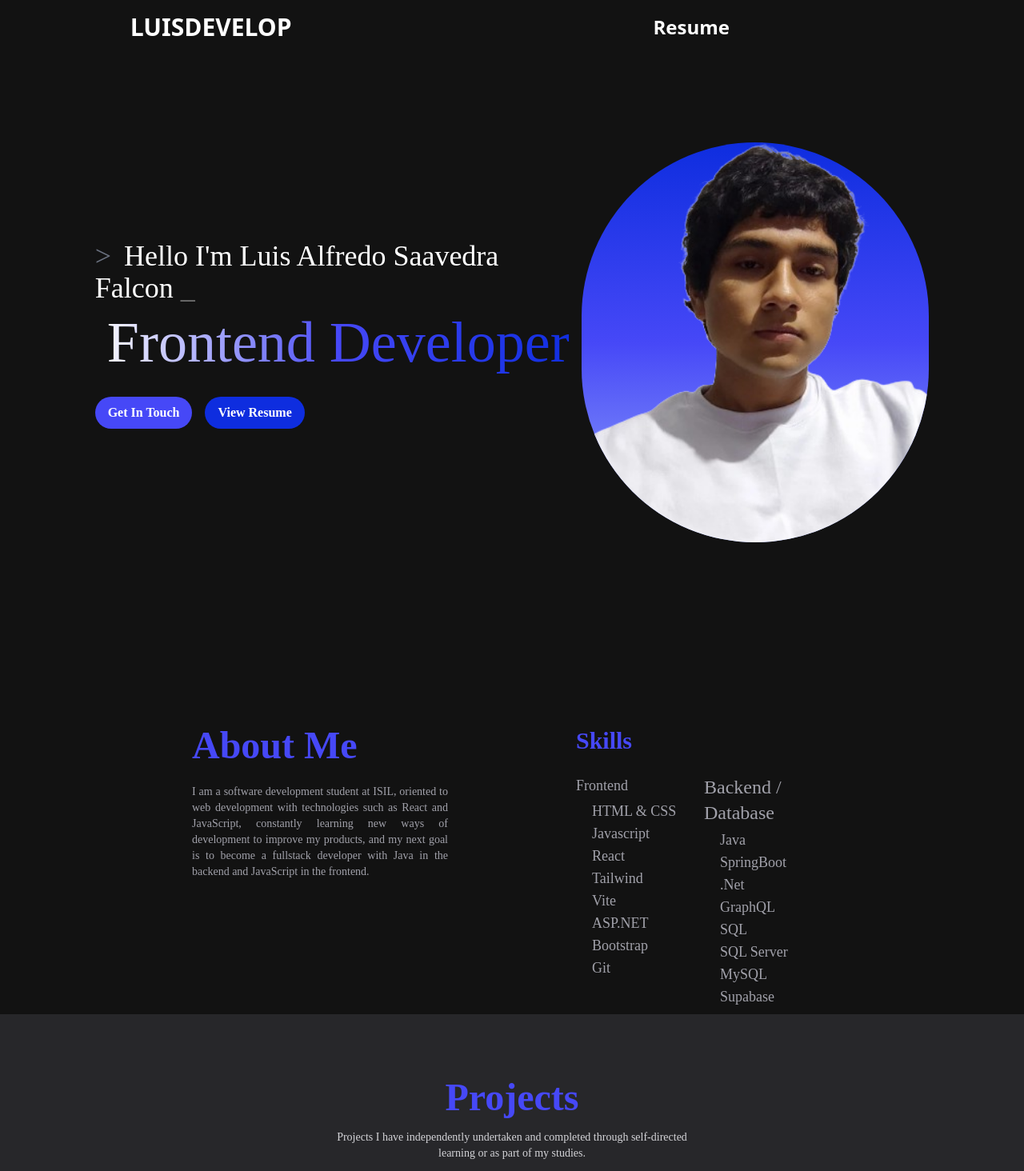
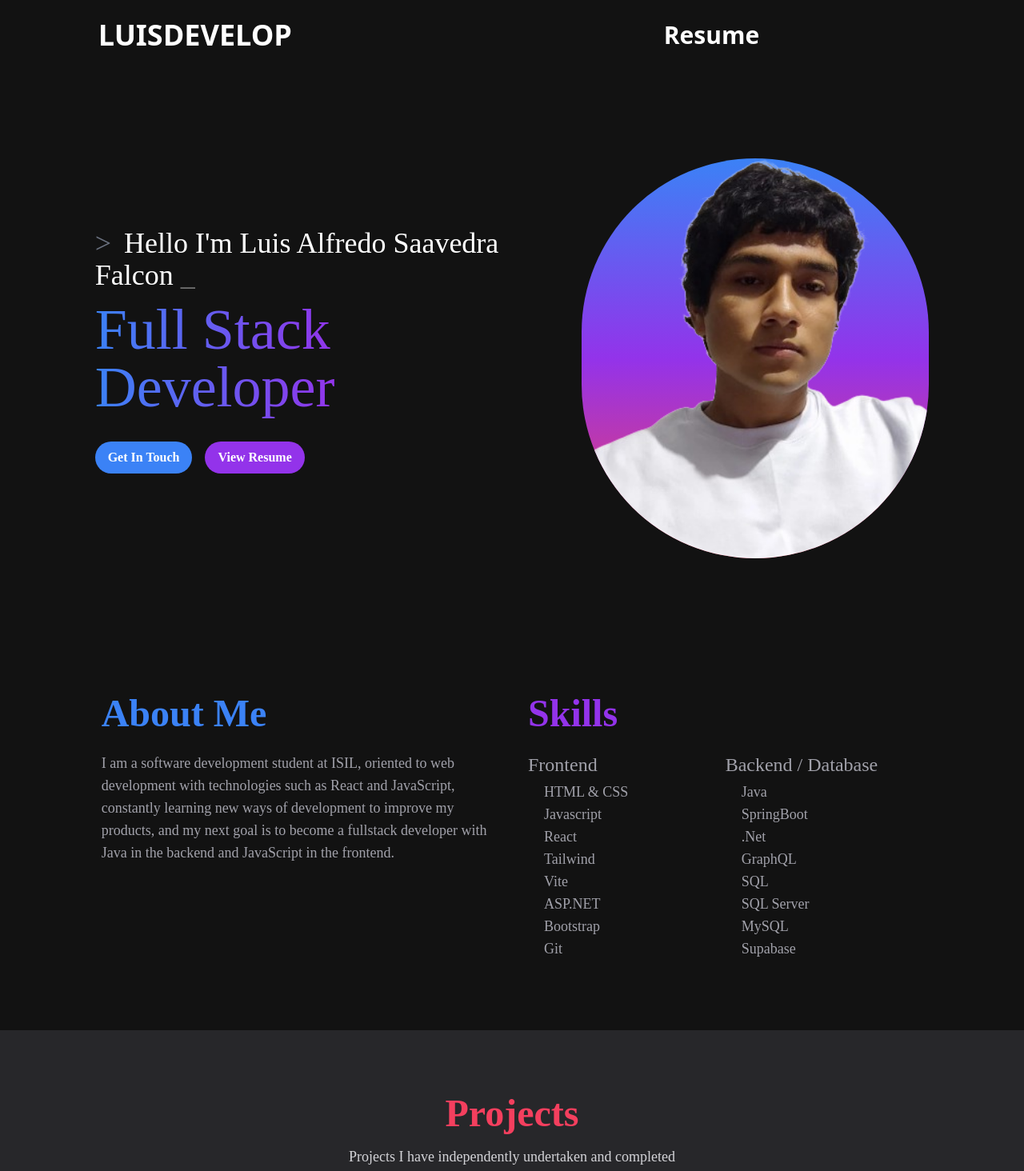
Before and after one commit to luisdevelop23/WebPortfolio, a React (Vite) app: page / in a window 1280 px wide. Shown: the top 1464 px of the page at 80% size. Built offline with nearby package versions, Linux system fonts and the light colour scheme; a web font is replaced by a local one.

Commit message:
cambio de colores, cambio de tamaños

```diff
--- a/src/components/AboutMe.jsx
+++ b/src/components/AboutMe.jsx
@@ -40,17 +40,17 @@ const AboutMe = () => {
   }, []);
 
   return (
-    <div className="flex w-full flex-col md:h-[60vh] md:w-9/12 md:flex-row md:py-10">
-      <div className="flex flex-col gap-y-6 p-5 md:w-6/12 md:p-20">
+    <div className="flex w-full flex-col md:h-[60vh] xl:w-10/12  md:flex-row md:py-10">
+      <div className="flex flex-col gap-y-6 p-5 md:w-6/12 ">
         <h1
           ref={aboutTitleRef}
-          className="NSB font-bold text-2xl text-[#4648f7] md:text-5xl"
+          className="NSB font-bold text-2xl text-[#3b82f6] md:text-5xl"
         >
           About Me
         </h1>
         <p
           ref={aboutTextRef}
-          className="NSB text-sm text-justify text-zinc-400 dark:text-zinc-100"
+          className="NSB text-sm  md:text-lg  text-zinc-400 dark:text-zinc-100"
         >
           I am a software development student at ISIL, oriented to web
           development with technologies such as React and JavaScript, constantly
--- a/src/components/BgBlue.jsx
+++ b/src/components/BgBlue.jsx
@@ -19,7 +19,7 @@ const BgBlue = () => {
   }, []);
 
   return (
-    <div className="hidden md:absolute z-10 flex h-[90vh] w-full items-end g-red-400 justify-between">
+    <div className="hidden md:absolute z-10  h-[90vh] w-full items-end g-red-400 justify-between">
       <span className="flex h-full flex-col justify-start">
         <svg
           ref={(el) => (circleRefs.current[0] = el)}
--- a/src/components/CardProject.jsx
+++ b/src/components/CardProject.jsx
@@ -8,7 +8,7 @@ const CardProject = ({ app }) => {
       <img className="rounded-lg" src={image} alt="" />
 
       <div className="flex items-center justify-between">
-        <h1 className="NSB text-md mx-2 flex items-center text-zinc-300 transition-all duration-100 hover:text-[#4648f7] md:text-2xl">
+        <h1 className="NSB text-md mx-2 flex items-center text-zinc-300 transition-all duration-100 hover:text-[#9333ea] md:text-2xl">
           {title}
         </h1>
       </div>
@@ -32,7 +32,7 @@ const CardProject = ({ app }) => {
           href={url}
           target="_blank"
           rel="noreferrer"
-          className="NSB text-md flex items-center p-1 text-xl text-zinc-100 transition-all duration-100 hover:text-[#4648f7] md:p-3 md:text-3xl"
+          className="NSB text-md flex items-center p-1 text-xl text-zinc-100 transition-all duration-100 hover:text-[#9333ea] md:p-3 md:text-3xl"
         >
           <span className="icon-[icon-park-solid--web-page]"></span>
         </a>
@@ -41,7 +41,7 @@ const CardProject = ({ app }) => {
             href={github}
             target="_blank"
             rel="noreferrer"
-            className="text-md p-1 text-xl text-zinc-100 transition-all duration-100 hover:text-[#4648f7] md:p-3 md:text-3xl"
+            className="text-md p-1 text-xl text-zinc-100 transition-all duration-100 hover:text-[#9333ea] md:p-3 md:text-3xl"
           >
             <span className="icon-[lucide--github]"></span>
           </a>
--- a/src/components/Header.jsx
+++ b/src/components/Header.jsx
@@ -42,42 +42,42 @@ const Header = () => {
   }, []);
 
   return (
-    <div className="relative flex h-[90vh] items-center justify-center md:h-[90vh] xl:w-full">
+    <div className="relative flex h-[90vh] items-center justify-center md:h-[90vh] xl:w-10/12">
       <BgBlue />
-      <div className="relative flex h-full px-3 md:w-10/12">
+      <div className="relative flex h-full px-3 md:w-full">
         <div className="z-30 flex flex-col items-center justify-center md:w-7/12">
           <div className="flex w-full flex-col" ref={textRef}>
             <h1 className="NSB w-full text-center text-xl text-white md:text-left md:text-4xl">
-              <span className="pr-4 text-gray-500">{">"}</span>
+              <span className="pr-4 text-gray-500 ">{">"}</span>
               Hello I'm Luis Alfredo Saavedra Falcon{" "}
               <span className="icon-[twemoji--waving-hand]"></span>
               <span className="animate-ping">_</span>
             </h1>
             <div
               ref={imgRef}
-              className="relative py-2 items-center justify-center md:hidden"
+              className="relative items-center justify-center py-2 md:hidden"
             >
-              <div className="z-40 flex items-center justify-center rounded-full bg-gradient-to-b from-[#0e2ddf] via-[#4648f7] to-[#95a8fa]">
+              <div className="z-40 flex items-center justify-center rounded-full bg-gradient-to-b from-[#3b82f6] to-[#9333ea]">
                 <img
-                  className="h-[360px] w-[360px] rounded-full object-cover"
+                  className="h-[320px] w-[320px] object-cover"
                   src={ImgProfile}
                   alt="Profile"
                 />
               </div>
             </div>
 
-            <h1 className="NSB inline-block bg-gradient-to-r from-[#ffffff] via-[#4648f7] to-[#0e2ddf] bg-clip-text py-3 text-center text-3xl text-transparent md:text-7xl">
-              Frontend Developer
+            <h1 className="NSB inline-block bg-gradient-to-r from-[#3b82f6] via-[#9333ea] to-[#f43f5e] bg-clip-text py-3 text-center text-3xl text-transparent md:text-left md:text-7xl">
+              Full Stack Developer
             </h1>
 
             <div
               ref={buttonRef}
               className="NSB flex justify-center gap-x-4 py-5 text-white md:justify-start"
             >
-              <a className="rounded-full bg-[#4648f7] px-4 py-2 font-bold">
+              <a className="rounded-full bg-[#3b82f6] px-4 py-2 font-bold">
                 Get In Touch
               </a>
-              <a className="rounded-full bg-[#0e2ddf] px-4 py-2 font-bold">
+              <a className="rounded-full bg-[#9333ea] px-4 py-2 font-bold">
                 View Resume
               </a>
             </div>
@@ -86,7 +86,7 @@ const Header = () => {
         <div className="hidden w-5/12 items-center justify-center md:flex">
           <div
             ref={imgRef}
-            className="z-40 flex items-center justify-center rounded-full bg-gradient-to-b from-[#0e2ddf] via-[#4648f7] to-[#95a8fa]"
+            className="z-40 flex items-center justify-center rounded-full bg-gradient-to-b from-[#3b82f6] via-[#9333ea] to-[#f43f5e]"
           >
             <img
               className="h-[500px] w-[500px] rounded-full object-cover"
--- a/src/components/NavBar.jsx
+++ b/src/components/NavBar.jsx
@@ -29,18 +29,18 @@ const NavBar = () => {
   }, []);
 
   return (
-    <div className="w-full md:px-10 xl:w-10/12">
+    <div className="w-full  xl:w-10/12 py-2">
       <div className="flex" ref={navRef}>
         <div className="w-6/12 md:w-8/12">
           <div className="flex items-center p-4" ref={logoRef}>
-            <a className="text-lg font-bold text-white lg:text-3xl" href="">
+            <a className="text-lg font-bold text-white lg:text-4xl" href="">
               LUISDEVELOP
             </a>
           </div>
         </div>
         <ul className="flex w-6/12 items-center justify-around md:w-4/12 md:justify-between md:gap-x-8">
           <li
-            className="text-lg font-bold text-white lg:px-3 lg:text-2xl"
+            className="text-lg font-bold text-white lg:px-3 lg:text-3xl"
             ref={(el) => (linksRef.current[0] = el)}
           >
             <a
@@ -51,7 +51,7 @@ const NavBar = () => {
             </a>
           </li>
           <li
-            className="text-xl text-white lg:px-3 lg:text-4xl"
+            className="text-xl text-white lg:px-3 lg:text-5xl"
             ref={(el) => (linksRef.current[1] = el)}
           >
             <a target="_blank" href="https://github.com/luisdevelop23">
@@ -59,7 +59,7 @@ const NavBar = () => {
             </a>
           </li>
           <li
-            className="text-xl text-white lg:px-3 lg:text-4xl"
+            className="text-xl text-white lg:px-3 lg:text-5xl"
             ref={(el) => (linksRef.current[2] = el)}
           >
             <a
--- a/src/components/Projects.jsx
+++ b/src/components/Projects.jsx
@@ -34,10 +34,10 @@ const Projects = () => {
   return (
     <section className="flex w-full justify-center bg-zinc-800">
       <div className="flex flex-col items-center gap-y-4 py-20 md:w-10/12">
-        <h1 className="NSB text-center text-2xl font-bold text-[#4648f7] md:text-5xl">
+        <h1 className="NSB text-center text-2xl font-bold text-[#f43f5e] md:text-5xl">
           Projects
         </h1>
-        <h2 className="NSB md:text-md mx-4 text-center text-sm text-zinc-300 md:w-5/12">
+        <h2 className="NSB md:text-md mx-4 text-center text-sm  md:text-lg text-zinc-300 md:w-5/12">
           Projects I have independently undertaken and completed through
           self-directed learning or as part of my studies.
         </h2>
@@ -46,8 +46,8 @@ const Projects = () => {
           <button
             onClick={projectsAll}
             className={`NSB rounded-full ${
-              filter === 0 && "bg-[#4648f7]"
-            } px-3 py-2 text-zinc-100 hover:bg-[#4648f7] md:px-4`}
+              filter === 0 && "bg-[#f43f5e]"
+            } px-3 py-2 text-zinc-100 hover:bg-[#f43f5e] md:px-4`}
             type="button"
           >
             All
@@ -56,8 +56,8 @@ const Projects = () => {
             onClick={projectsfilter}
             value={1}
             className={`NSB rounded-full ${
-              filter === 1 && "bg-[#4648f7]"
-            } px-3 py-2 text-zinc-100 hover:bg-[#4648f7] md:px-4`}
+              filter === 1 && "bg-[#f43f5e]"
+            } px-3 py-2 text-zinc-100 hover:bg-[#f43f5e] md:px-4`}
             type="button"
           >
             Graphics
@@ -66,8 +66,8 @@ const Projects = () => {
             onClick={projectsfilter}
             value={2}
             className={`NSB rounded-full ${
-              filter === 2 && "bg-[#4648f7]"
-            } px-3 py-2 text-zinc-100 hover:bg-[#4648f7] md:px-4`}
+              filter === 2 && "bg-[#f43f5e]"
+            } px-3 py-2 text-zinc-100 hover:bg-[#f43f5e] md:px-4`}
             type="button"
           >
             App
--- a/src/components/Skilss.jsx
+++ b/src/components/Skilss.jsx
@@ -41,18 +41,18 @@ const Skilss = () => {
   return (
     <div
       ref={skillsRef}
-      className="flex flex-col gap-y-6 p-5 md:w-6/12 md:p-20"
+      className="flex flex-col gap-y-6 p-5 md:w-6/12 "
     >
-      <h1 className="NSB text-2xl font-bold text-[#4648f7] md:text-3xl">
+      <h1 className="NSB font-bold text-2xl text-[#9333ea] md:text-5xl">
         Skills
       </h1>
       <div className="NSB flex justify-around text-zinc-400 dark:text-zinc-100">
         <div className="w-full">
-          <h2 className="MD:text-2xl text-lg">Frontend</h2>
+          <h2 className="md:text-2xl text-lg">Frontend</h2>
           <ul className="list-inside pt-1 text-sm md:pl-4 md:text-lg">
             {SkillsFrontend.map((i, index) => (
               <li key={index}>
-                <span className="icon-[mingcute--check-fill] mr-1 text-[#4648f7]"></span>
+                <span className="icon-[mingcute--check-fill] mr-1 text-[#f43f5e]"></span>
                 {i.name}
               </li>
             ))}
@@ -63,7 +63,7 @@ const Skilss = () => {
           <ul className="list-inside pt-1 text-sm md:pl-4 md:text-lg">
             {SkillsBackend.map((i, index) => (
               <li key={index}>
-                <span className="icon-[mingcute--check-fill] mr-1 text-[#4648f7]"></span>
+                <span className="icon-[mingcute--check-fill] mr-1 text-[#f43f5e]"></span>
                 {i.name}
               </li>
             ))}
--- /dev/null
+++ b/src/data/lenguaje.js
@@ -0,0 +1,18 @@
+const translations = {
+    en: {
+        hello: "Hello I'm Luis Alfredo Saavedra Falcon",
+        buttonsHeader: ["Get In Touch", "ProjView Resumects", "Contact"],
+        about: "I am a software development student at ISIL, oriented to web development with technologies such as React and JavaScript, constantly learning new ways of development to improve my products, and my next goal is to become a fullstack developer with Java in the backend and JavaScript in the frontend.",
+        contact: "Contact",
+        // Add more translations here
+    },
+    es: {
+        hello: "Hola soy Luis Alfredo Saavedra Falcon",
+        buttonsHeader: ["About", "Projects", "Contact"],
+        about: "Acerca de",
+        contact: "Contacto",
+        // Add more translations here
+    }
+};
+
+export default translations;
```
Also changed, not shown: src/components/Footer.jsx (+6 -6 lines).
